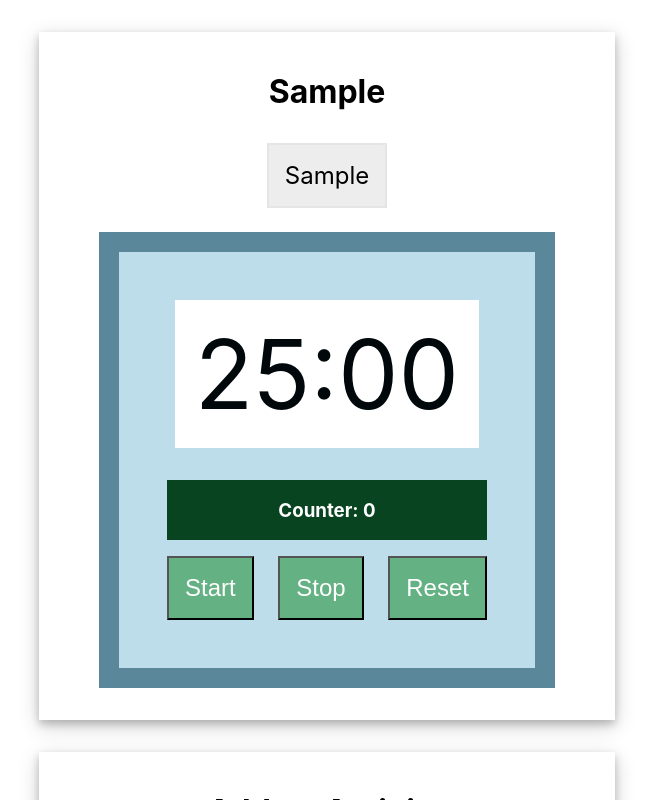
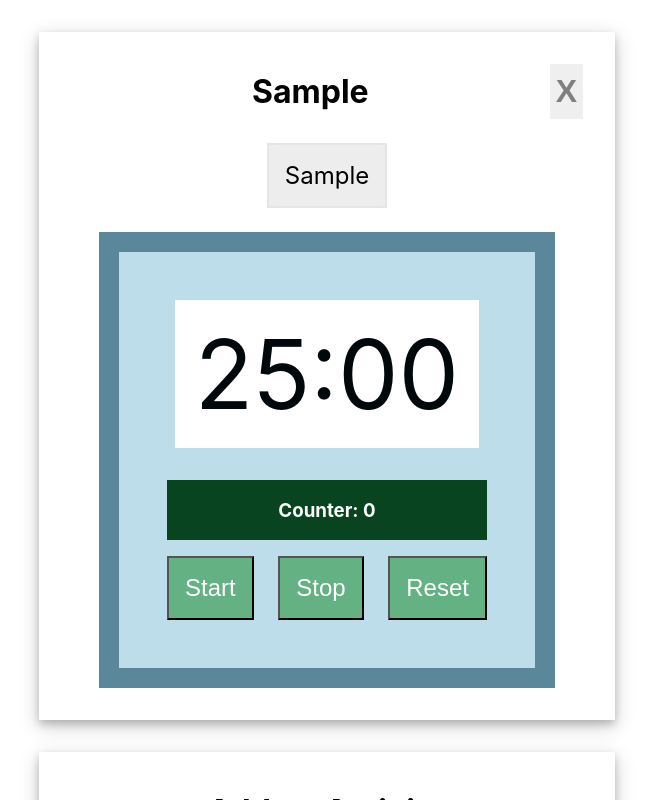
Before and after one commit to DennieCodes/progress-tracker, a React (Create React App) app: page / in a window 1280 px wide. Both pictures are taken after typing "Sample", "Sample" into the empty fields and a click on the button "Submit". Shown: the top 800 px of the page, without its empty margins (57-710 px from the left). Built offline with nearby package versions, Linux system fonts and the light colour scheme.

Commit message:
Added remove Activity button and functionality

```diff
--- a/src/Activity.css
+++ b/src/Activity.css
@@ -25,3 +25,23 @@
           box-shadow: inset 0px 0px 5px #ededed;
   border: 2px solid #e5e5e5;
 }
+
+.activity-card-header {
+  width: 100%;
+  display: flex;
+  flex-direction: row;
+  justify-content: flex-end;
+}
+
+.activity-card__title {
+  margin: 0 auto;
+}
+
+.activity-card-header__button {
+  font-size: 2rem;
+  font-weight: 600;
+  border: none;
+  outline: none;
+  color: grey;
+  cursor: pointer;
+}
--- a/src/Activity.js
+++ b/src/Activity.js
@@ -12,11 +12,17 @@ export default class Activity extends Component {
     }
 
     this.counter = this.counter.bind(this);
+    this.handleSubmit = this.handleSubmit.bind(this);
   }
 
   // Function that receives a call from child Pomodoro and passes current id back to parent
   counter() {
     this.props.incrementCount(this.state.currentId);
+  }
+
+  // Function that handles when delete X button is clicked
+  handleSubmit() {
+    this.props.removeActivity(this.state.currentId);
   }
 
   render() {
@@ -26,10 +32,13 @@ export default class Activity extends Component {
 
     return (
       <div className="activity-card">
-        <h2 className="activity-card__title">{this.props.title}</h2>
+        <span className="activity-card-header">
+          <h2 className="activity-card__title">{this.props.title}</h2>
+          <button onClick={this.handleSubmit} className="activity-card-header__button">X</button>
+        </span >
+
         {this.props.desc ?
-          <p className="activity-card__desc">{this.props.desc}</p> : ""
-        }
+          <p className="activity-card__desc">{this.props.desc}</p> : ""}
 
         <Pomodoro
           counter={this.counter}
--- a/src/Pomodoro.js
+++ b/src/Pomodoro.js
@@ -16,6 +16,11 @@ export default class Pomodoro extends Component {
     this.startTimer = this.startTimer.bind(this);
     this.stopTimer = this.stopTimer.bind(this);
     this.countDown = this.countDown.bind(this);
+  }
+
+  // Function is executed when the component is unmounted
+  componentWillUnmount() {
+    clearInterval(this.state.timerId);
   }
 
   // onClick Function that resets the timer value
--- a/src/ProgressTracker.js
+++ b/src/ProgressTracker.js
@@ -12,6 +12,7 @@ export default class ProgressTracker extends Component {
     this.addActivity = this.addActivity.bind(this);
     this.incrementCount = this.incrementCount.bind(this);
     this.updateLocalStorage = this.updateLocalStorage.bind(this);
+    this.removeActivity = this.removeActivity.bind(this);
   }
 
   // Component Mounting
@@ -32,6 +33,7 @@ export default class ProgressTracker extends Component {
   }
 
   // Function that adds new array entry onto state array of activity
+  // called from child component: ActivityForm
   addActivity(item) {
     let newItem = {...item, id: uuid()};
 
@@ -40,7 +42,29 @@ export default class ProgressTracker extends Component {
     }));
   }
 
+  // Function that removes an array entry from state - activity
+  // called from child component: Activity
+  removeActivity(itemId) {
+    let updateArr = this.state.activity;
+    let activeItem = 0;
+
+    updateArr.forEach((cur, idx) => {
+      if(cur.id === itemId) {
+        activeItem = idx;
+      }
+    });
+
+    updateArr.splice(activeItem, 1);
+
+    this.setState({
+      activity: updateArr
+    });
+
+    this.updateLocalStorage();
+  }
+
   // Function counter : increments state count by 1
+  // called from child component: Activity
   incrementCount(itemId) {
     let updateArr = this.state.activity;
     let activeItem = 0;
@@ -66,6 +90,7 @@ export default class ProgressTracker extends Component {
       return(
       <Activity
         incrementCount={this.incrementCount}
+        removeActivity={this.removeActivity}
         title={activity.title}
         desc={activity.desc}
         count={activity.count}
```
